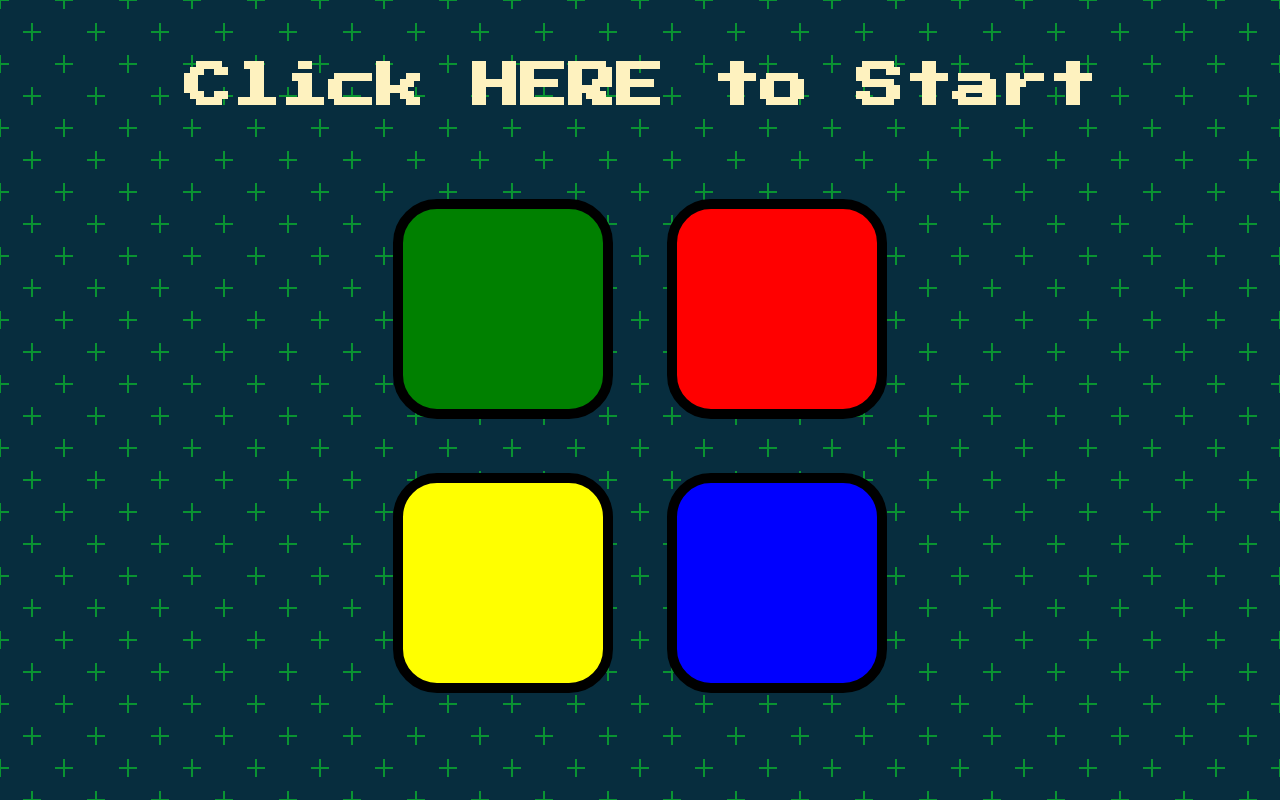
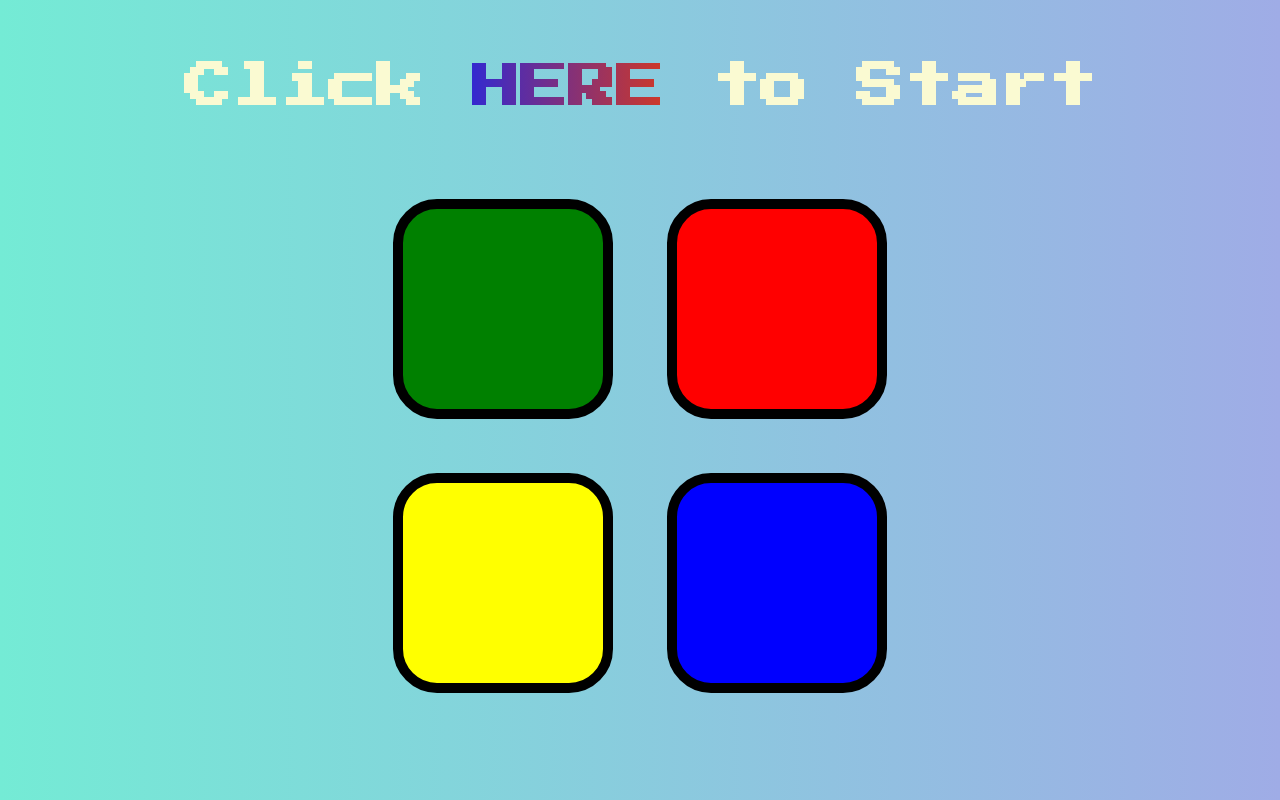
Before and after one commit to harshopes/SimonRoll, a plain HTML site: page index.html in a window 1280 px wide. Drawn offline with nearby package versions, Linux system fonts and the light colour scheme.

Commit message:
Update styles.css

```diff
--- a/styles.css
+++ b/styles.css
@@ -1,8 +1,7 @@
 body {
   text-align: center;
-  background: radial-gradient(circle, transparent 20%, #072d3e 20%, #072d3e 80%, transparent 80%, transparent) 0% 0% / 64px 64px, radial-gradient(circle, transparent 20%, #072d3e 20%, #072d3e 80%, transparent 80%, transparent) 32px 32px / 64px 64px, linear-gradient(#0a9332 2px, transparent 2px) 0px -1px / 32px 32px, linear-gradient(90deg, #0a9332 2px, #072d3e 2px) -1px 0px / 32px 32px #072d3e;
-  background-size: 64px 64px, 64px 64px, 32px 32px, 32px 32px;
-  background-color: #072d3e;
+ background-color: #74EBD5;
+background-image: linear-gradient(90deg, #74EBD5 0%, #9FACE6 100%);
 
 
 }
@@ -11,8 +10,8 @@ body {
   font-family: 'Press Start 2P', cursive;
   font-size: 3rem;
   margin:  5%;
-  color: #FEF2BF;
-}
+color: lightgoldenrodyellow;
+ }
 
 .container {
   display: block;
@@ -62,3 +61,11 @@ body {
  background-position: center;
  background-size: cover;
 }
+
+
+span{
+  background: #3429CF;
+  background: linear-gradient(to right, #3429CF 0%, #CF3827 100%);
+  -webkit-background-clip: text;
+  -webkit-text-fill-color: transparent;
+  }
```
